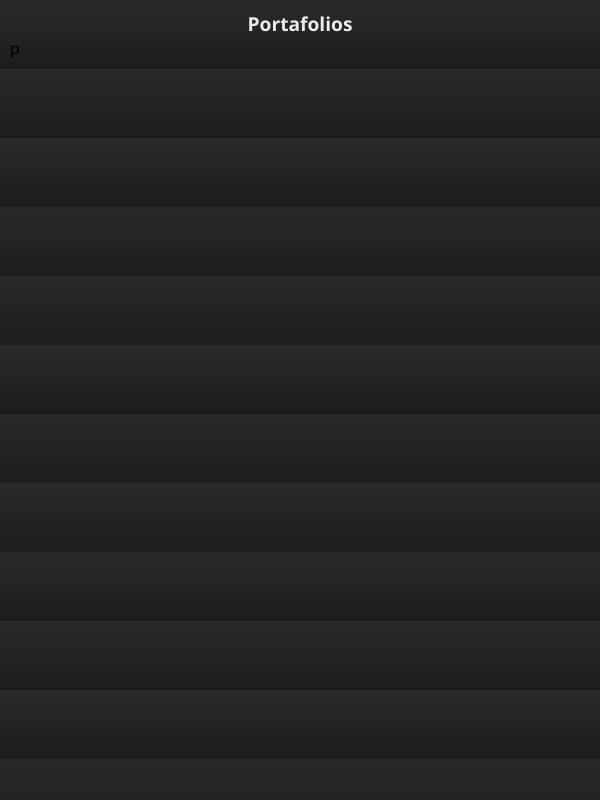
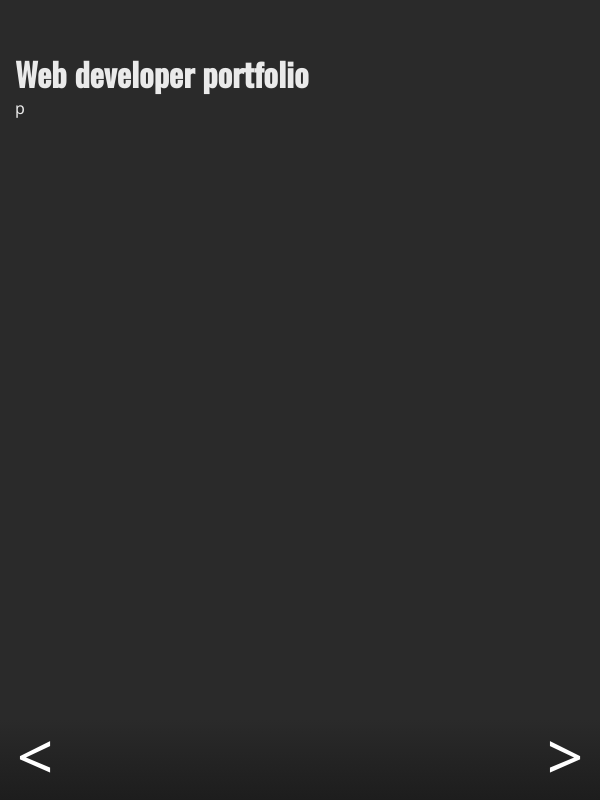
Before and after one commit to CarlosParraMtz/carlosparra, a Next.js app: page /portfolio in a window 600 px wide. Built offline with nearby package versions, Linux system fonts and the light colour scheme.

Commit message:
Cambios en tamaños de pantalla

```diff
--- a/components/pages/Portfolio.jsx
+++ b/components/pages/Portfolio.jsx
@@ -1,10 +1,21 @@
+import ButtonRight from "../elements/ButtonRight"
+import ButtonLeft from "../elements/ButtonLeft"
+
 export default function Portfolio() {
     return (
         <section id='portfolio'>
-            <h2>Portafolios</h2>
-            <div className="container-content">
-                p
+            <div className="centered">
+
+                <h1>Web developer portfolio</h1>
+                <div className="container-content">
+                    p
+                </div>
             </div>
+
+
+            <ButtonLeft link="/" title="Home" />
+            <ButtonRight link="/contact" title="Contact" />
+
         </section>
     )
 }
--- a/styles/Global.css
+++ b/styles/Global.css
@@ -13,7 +13,9 @@ Paleta de color:
 }
 
 body {
-    background: linear-gradient(180deg, #2a2a2a 0%, #1d1d1d 100%);
+    background: linear-gradient(180deg, #2a2a2a 90%, #1d1d1d 100%);
+    background-attachment: fixed;
+    color: #eaeaea;
 }
 
 a {
@@ -22,8 +24,9 @@ a {
     transition: all 0.2s;
 }
 
-section {
-    padding: 10px;
+h1 {
+    font-family: Oswald;
+    font-size: 2em;
 }
 
 a:hover {
@@ -31,8 +34,37 @@ a:hover {
     transition: all 0.2s;
 }
 
+.centered {
+    padding: 15px;
+    padding-top: 140px;
+    max-width: 900px;
+    margin:0 auto;
+    overflow: auto;
+}
+
+@media (max-width:600px){
+    .centered {
+        padding-top: 50px;
+    }
+}
+
+
+
+
+
+
+
+
+
+
+/*
+* ----------------------------------------
+* Animated button at the sides of the page
+* ----------------------------------------
+*/
+
 .button-animated {
-    width: 100px;
+    width: 50px;
     height: 200px;
     font-size: 4em;
     color: white;
@@ -40,7 +72,8 @@ a:hover {
     border: none;
     cursor: pointer;
     overflow: hidden;
-    position: relative;
+    position: fixed;
+    bottom:40%;
     border-radius: 100px;
     text-decoration: none;
     text-align: center;
@@ -48,7 +81,6 @@ a:hover {
     align-items: center;
     justify-content: center;
 }
-
 
 .button-animated .button-animated-text {
     transition: all 0.2s;
@@ -98,23 +130,38 @@ a:hover {
     transition: all 0.2s;
 }
 
-
 .fixed-right {
     position: absolute;
     right: 10px;
 }
-
 
 .fixed-left {
     position: absolute;
     left: 10px;
 }
 
-@media (max-width:500px) {
+@media (max-width:600px) {
     .fixed-right {
-        bottom: 0px;
+        bottom: 20px;
     }
+
     .fixed-left {
-        bottom: 0px;
+        bottom: 20px;
+    }
+
+    .button-animated {
+        height: 50px;
+    }
+
+    .button-animated:hover .button-animated-hover {
+        font-size: 0px;
+    }
+
+    .button-animated:hover .button-animated-text {
+        font-size: 1.4em;
+    }
+
+    .button-animated:hover::after {
+        top: 230%;
     }
 }
--- a/styles/Pages.css
+++ b/styles/Pages.css
@@ -1,23 +1,21 @@
+
 #portada {
-    height: 100vh;
+    height: 80vh;
     display: flex;
     align-items: center;
     justify-content: center;
 }
 
 #portada h1, h2, h4, p {
-    color: #eaeaea;
     text-align: center;
-    font-size: 1.2em;
+    font-size: 1.1em;
 }
 
 #portada h1 {
     font-size: 1.4em;
 }
 
-h1 {
-    font-family: Oswald;
-}
+
 
 #portada-footer {
     background: linear-gradient(180deg, #2a2a2a 0%, #1d1d1d 100%);
@@ -26,3 +24,14 @@ h1 {
     position: absolute;
     bottom: 0;
 }
+
+
+@media (min-width:600px){
+    #portada {
+        height: 100vh;
+    }
+
+    #portada h1, h2, h4, p {
+        font-size: 1.2;
+    }
+}
```
